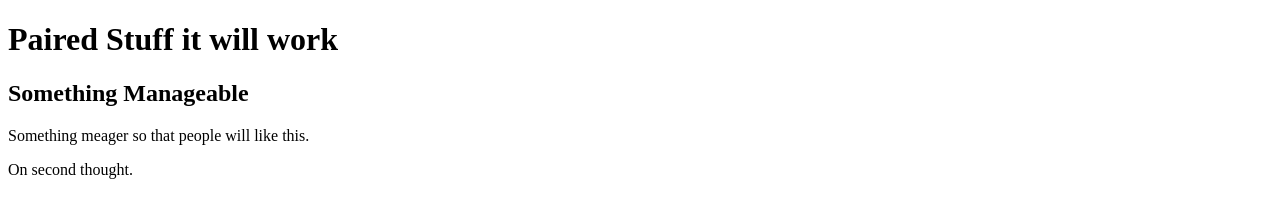
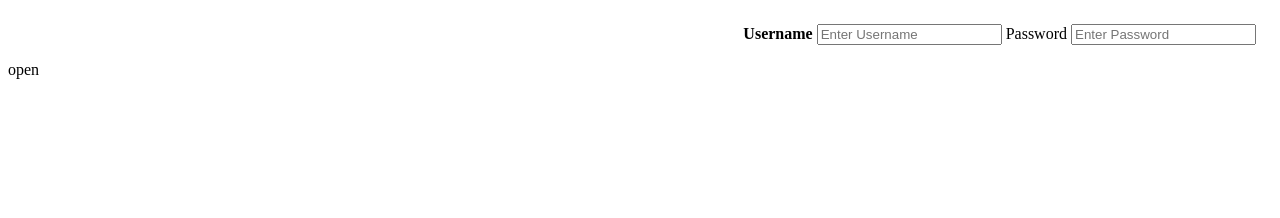
Before and after one commit to Crinale/Pairwebjs, a plain HTML site: page index.html in a window 1280 px wide. Drawn offline with Linux system fonts and the light colour scheme.

Commit message:
Password and Username Thing
Made login stuff top right of screen

```diff
--- /dev/null
+++ b/css/style.css
@@ -0,0 +1 @@
+.container{ padding: 16px; text-align: right;}
--- a/index.html
+++ b/index.html
@@ -1,9 +1,10 @@
 <!DOCTYPE html>
 <html>
 	<head>
-	<title>Paired Programming Website</title>
+	<title>DnD tinder</title>
     <meta name="viewport" content="initial-scale=1.0">
     <meta charset="utf-8">
+    <link rel="stylesheet" type= "text/css" href ="css/style.css" media="screen"/>
 	</head>
 
 
@@ -11,11 +12,15 @@
 
 
 	<body>
-		<h1>Paired Stuff it will work</h1>
-		<h2>Something Manageable</h2>
-		<p>Something meager so that people will like this.</p>
-		<aside>On second thought.</aside>
 
+
+			<div class = "container">
+				<label><b>Username</b></label>
+					<input type="text" placeholder="Enter Username" name="uname" required>
+					<label>Password</label>
+					<input type="text" placeholder ="Enter Password" name="pass" required>
+			</div>
+<span onclick="openNav()">open</span>
 
 
 	</body>
```
